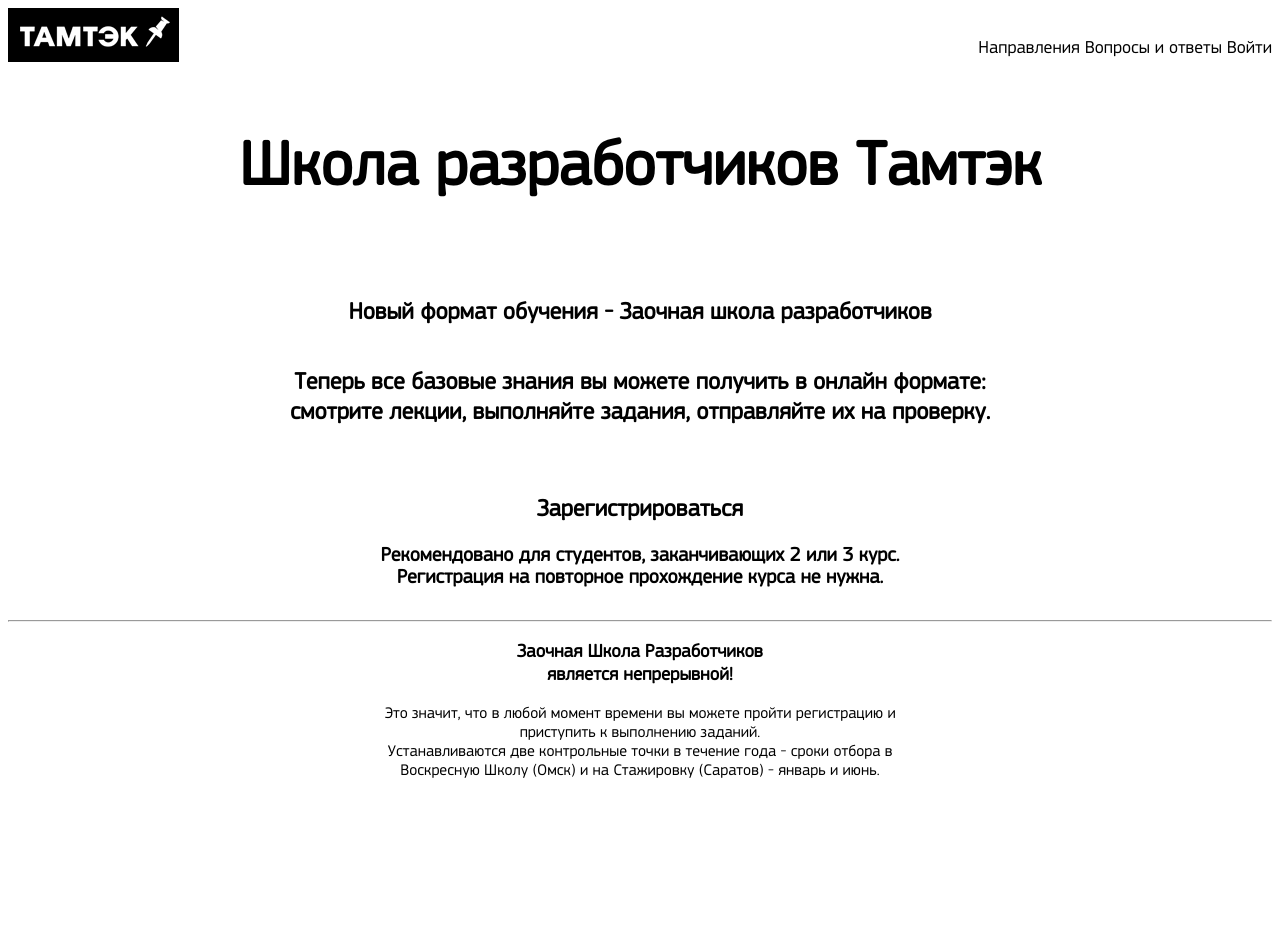
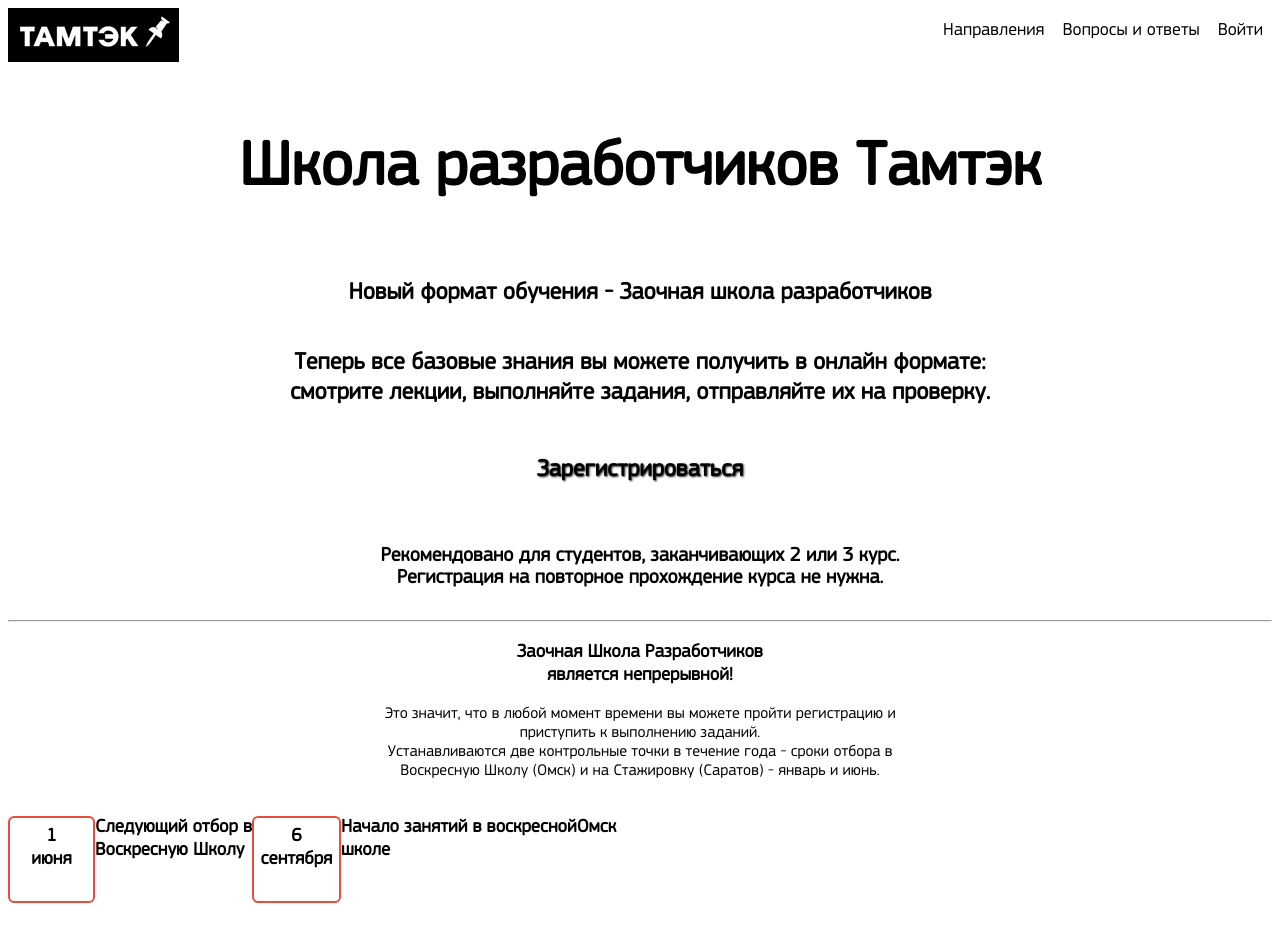
Before and after one commit to Ecleziaste/intern_thumbtack, a plain HTML site: page index.html in a window 1280 px wide. Before the commit the page ends 800 px from the top, so only its background shows below. Drawn offline with Linux system fonts and the light colour scheme.

Commit message:
second changes

```diff
--- a/index.html
+++ b/index.html
@@ -11,28 +11,28 @@
 <body class="page">
 	<div class='main'>
 		<!--<div class="header">-->
-			<div id="logo">
+			<div class="logo">
 				<img src="./images/logo_new.png" alt="image">
 			</div>
-				<div class="navigate">
-					<ul>
+				<div >
+					<ul class="navigate">
 						<a class="aim" class="list">Направления</a>
 						<a class="aim" class="list">Вопросы и ответы</a>
 						<a class="aim" class="list">Войти</a>
 					</ul>
 				</div>
 		<!--</div>-->
-			<div id="mainTitle">
-				<h1 id="firstTitle">Школа разработчиков Тамтэк</h1>
-				<h2 id ="secondTitle">Новый формат обучения - Заочная школа разработчиков</h2>
-				<h2 id="thirdTitle">Теперь все базовые знания вы можете получить в онлайн формате:<br>
+			<div class="mainTitle">
+				<h1 class="firstTitle">Школа разработчиков Тамтэк</h1>
+				<h2 class="secondTitle">Новый формат обучения - Заочная школа разработчиков</h2>
+				<h2 class="thirdTitle">Теперь все базовые знания вы можете получить в онлайн формате:<br>
 					смотрите лекции, выполняйте задания, отправляйте их на проверку.</h2>
 			</div>
 			<div>
 				<a class="register">Зарегистрироваться</a>
 			</div>
 			<div>
-				<h2 id="recomendation">
+				<h2 class="recomendation">
 					Рекомендовано для студентов, заканчивающих 2 или 3 курс.<br>
 					Регистрация на повторное прохождение курса не нужна.
 				</h2>
@@ -48,6 +48,23 @@
 			Воскресную Школу (Омск) и на Стажировку (Саратов) - январь и июнь.</p>
 	</div>
 
+	<div class="omsk">
+		<div class="firstCity">
+			<h3>Омск</h3>
+		</div>
+		<div>
+			<h3 class="dateDecoration" class="firstDate">1<br>июня</h3>
+		</div>
+		<div>
+			<h3 class="firstDateDescription">Следующий отбор в<br> Воскресную Школу</h3>
+		</div>
+		<div>
+			<h3 class="dateDecoration" class="secondDate">6<br>сентября</h3>
+		</div>
+		<div>
+			<h3 class="secondDateDescription">Начало занятий в воскресной<br> школе</h3>
+		</div>
+	</div>
 
 
 </body>
--- a/style.css
+++ b/style.css
@@ -24,7 +24,7 @@
     /*font-family: 'PFSquareSansProRegular';*/
 /*}*/
 
-#logo{
+.logo{
     position: static;
     float: left;
     height: 54px;
@@ -33,65 +33,102 @@
     /*background-image: src="images/logo_new.png" ;*/
 }
 
+.logo:hover {
+    cursor: pointer;
+}
+
 .navigate{
+    height:40x;
+    width: 320px;
     float: right;
     font-size: 18px;
     line-height: 27px;
-    margin: 9px 0px 0px 0px;
+    margin: 9px 9px 0 0;
     text-align: right;
     text-decoration: none solid rgb(193, 216, 47);
-    font-family: 'PFSquareSansProRegular';
+    display: flex;
+    /*flex-flow: row wrap;*/
+    justify-content: space-between;
+    /*justify-content: space-between;*/
+    /*align-content: space-between;*/
+    /*font-family: 'PFSquareSansProRegular';*/
 
     /*box-sizing: border-box;*/
 }
 
 .list {
-    margin:0px 18px 0px 0px;
+    margin:0 18px 0 0;
 }
 
 .aim:hover {
     border-bottom: 2px solid #C1D82F;
+    color: #C1D82F;
+    cursor: pointer
 }
 
-#mainTitle {
-    padding: 80px 15px 0px 15px;
+.mainTitle {
+    padding: 80px 15px 0 15px;
     box-sizing: border-box;
-    font: src="fonts/PFSquareSansProRegular.ttf" ;
+    /*font: src="fonts/PFSquareSansProRegular.ttf" ;*/
 }
 
+.firstTitle {
+    font-size: 64px;
+}
 
-#secondTitle {
-    margin: 70px 0px 14px 0px;
+.secondTitle {
+    margin: 50px 0 14px 0;
     line-height: 70px;
 }
 
-#thirdTitle {
-    margin-bottom: 68px;
+.thirdTitle {
+    /*margin-bottom: 68px;*/
+    margin-bottom: 48px;
     line-height: 30px;
 }
 
 .register {
     font-size: 24px;
-    font-weight: bold;
-
+    font-weight: 700;
+    text-shadow: 1px 1px 2px rgba(0,0,0,0.8);
+    padding: 12px 24px 12px 24px;
 }
 
 .register:hover{
     border: 2px solid #C1D82F;
     line-height: 30px;
+    color: #C1D82F;
+    cursor: pointer
 }
 
-#firstTitle {
-    font-size: 64px;
-
-}
-
-#recomendation {
+.recomendation {
     line-height: 22px;
     font-size: 20px;
-    margin: 20px 0px 10px 0px;
+    margin: 60px 0 10px 0;
 }
 
 .description {
     text-align: center;
 }
+
+.omsk {
+    display: flex;
+    flex-flow: row wrap;
+    justify-content: center;
+}
+
+.dateDecoration {
+    float: left;
+    min-width: 70px;
+    min-height: 70px;
+    padding: .35em;
+    border: 2px solid #e74c3c;
+    border-radius: 6px;
+    line-height: 1.25;
+    text-align: center;
+}
+
+.firstCity {
+    order: 1;
+    flex-grow: 4;
+}
```
